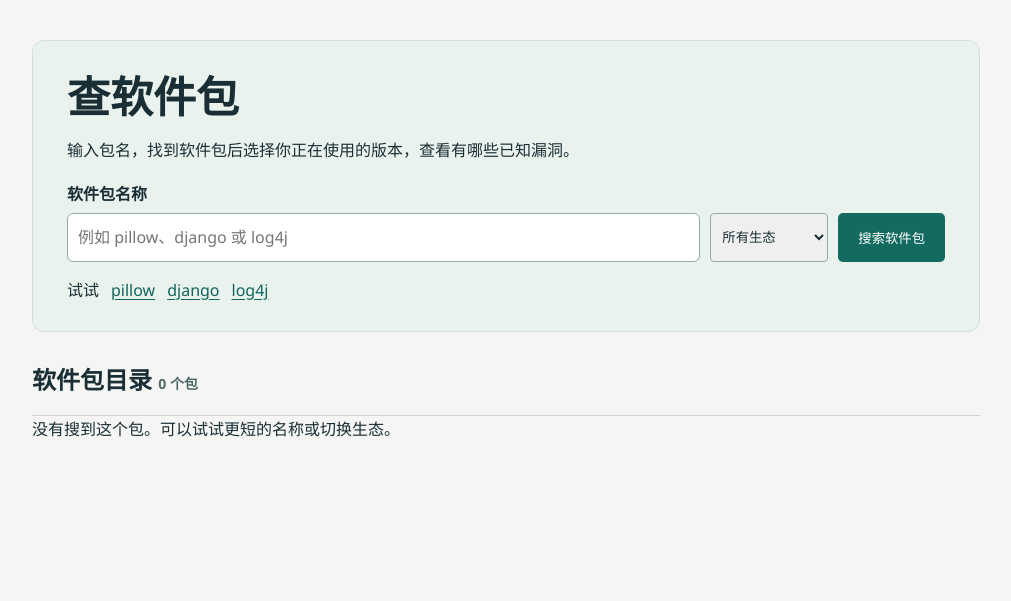
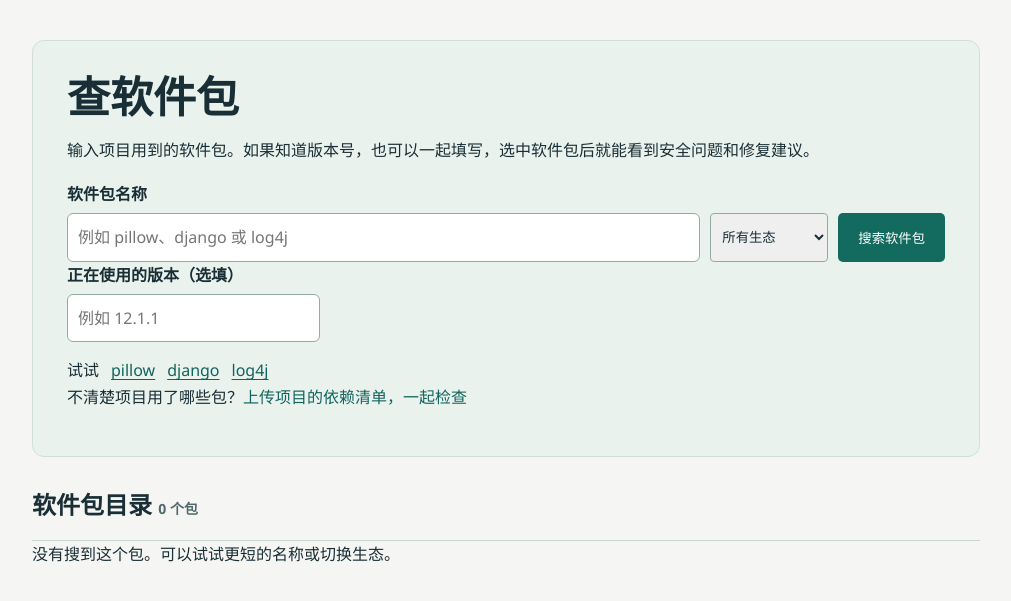
Before and after one commit to xiaomaodie/VulnLensDB, a Flask app: page / in a window 1280 px wide. Shown: the part 71-672 px from the top of the page, without its empty margins (134-1145 px from the left). Run offline with Flask 3, Linux system fonts and the light colour scheme; data that the repository does not hold is empty.

Commit message:
Prioritize package and dependency checks in package_search

```diff
--- a/backend/templates/package_search.html
+++ b/backend/templates/package_search.html
@@ -1,9 +1,10 @@
 {% extends "base.html" %}
 {% block title %}查软件包{% endblock %}
 {% block body %}
+{% set version = request.args.get("version", "")|trim %}
 <section class="package-hero">
   <h1>查软件包</h1>
-  <p>输入包名，找到软件包后选择你正在使用的版本，查看有哪些已知漏洞。</p>
+  <p>输入项目用到的软件包。如果知道版本号，也可以一起填写，选中软件包后就能看到安全问题和修复建议。</p>
   <form action="{{ url_for('library.package_search') }}">
     <label for="q">软件包名称</label>
     <div class="package-search">
@@ -14,21 +15,23 @@
       </select>
       <button>搜索软件包</button>
     </div>
+    <label for="package-version">正在使用的版本（选填）</label>
+    <input id="package-version" name="version" value="{{ version }}" maxlength="200" placeholder="例如 12.1.1">
   </form>
   {% if not q %}<p class="package-examples">试试
     {% for ex in ['pillow','django','log4j'] %}<a href="{{ url_for('library.package_search',q=ex) }}">{{ ex }}</a>{% endfor %}
-  </p>{% else %}
-  <p class="package-examples"><a href="{{ url_for('library.catalog',q=q,eco=eco) }}">在公告目录中搜索“{{ q }}”</a></p>
+  </p>
   {% endif %}
+  <p>不清楚项目用了哪些包？<a href="{{ url_for('library.check') }}">上传项目的依赖清单，一起检查</a></p>
 </section>
 <h2>{{ '搜索结果' if q else '软件包目录' }} <small>{{ '{:,}'.format(total) }} 个包</small></h2>
 <ul class="package-list">
 {% for pkg in packages %}
-  <li><a href="{{ url_for('library.package_detail',eco=pkg.ecosystem,name=pkg.name) }}">
+  <li><a href="{{ url_for('library.package_version',eco=pkg.ecosystem,name=pkg.name,version=version) if version else url_for('library.package_detail',eco=pkg.ecosystem,name=pkg.name) }}">
     <div><small>{{ labels[pkg.ecosystem] }}</small><strong>{{ 'Pillow' if pkg.ecosystem=='PyPI' and pkg.name=='pillow' else pkg.name }}</strong>
       {% if intros.get((pkg.ecosystem,pkg.name)) %}<span>{{ intros[(pkg.ecosystem,pkg.name)] }}</span>{% endif %}
     </div>
-    <span class="package-total">{{ pkg.advisories }} 条历史公告 <span aria-hidden="true">→</span></span>
+    <span class="package-total">{{ "检查 " ~ version if version else "查看版本" }} <span aria-hidden="true">→</span></span>
   </a></li>
 {% else %}
   <li>没有搜到这个包。可以试试更短的名称或切换生态。</li>
@@ -36,9 +39,9 @@
 </ul>
 {% if pages>1 %}
 <nav class="filters" aria-label="软件包分页">
-  {% if page>1 %}<a href="{{ url_for('library.package_search',q=q,eco=eco,page=page-1) }}">上一页</a>{% endif %}
+  {% if page>1 %}<a href="{{ url_for('library.package_search',q=q,eco=eco,version=version or none,page=page-1) }}">上一页</a>{% endif %}
   <span>第 {{ page }} / {{ pages }} 页</span>
-  {% if page<pages %}<a href="{{ url_for('library.package_search',q=q,eco=eco,page=page+1) }}">下一页</a>{% endif %}
+  {% if page<pages %}<a href="{{ url_for('library.package_search',q=q,eco=eco,version=version or none,page=page+1) }}">下一页</a>{% endif %}
 </nav>
 {% endif %}
 {% endblock %}
```
